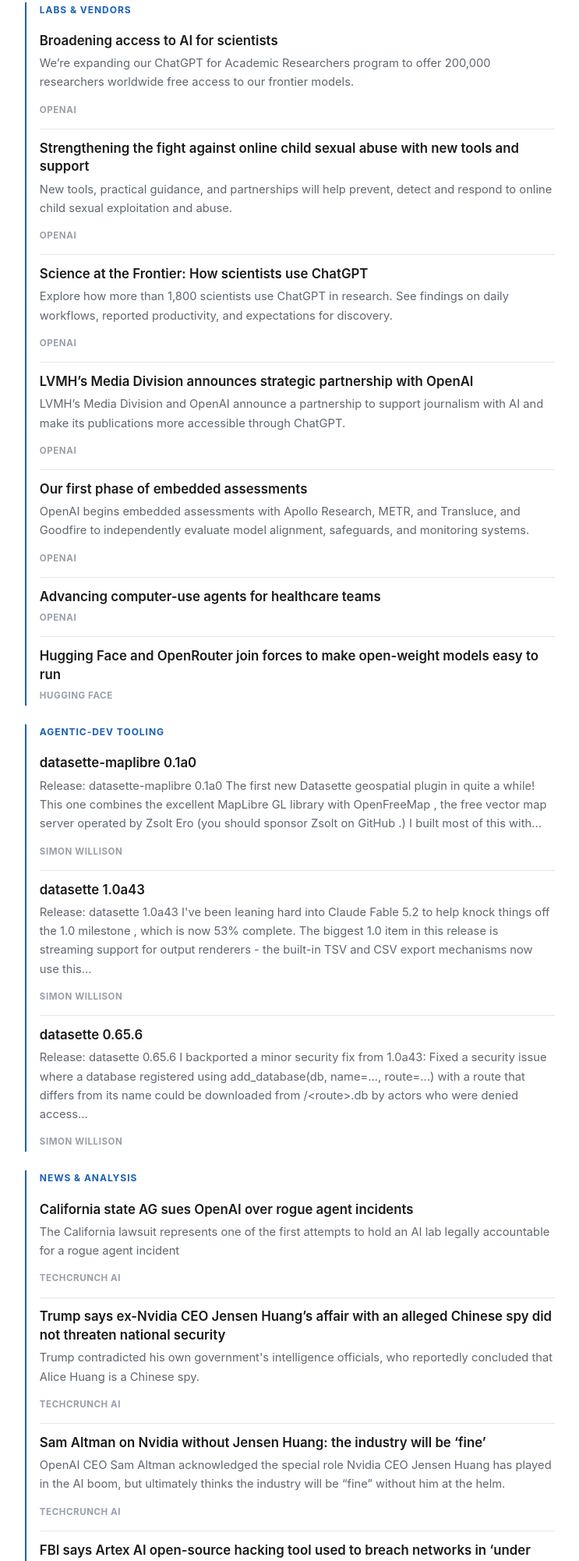
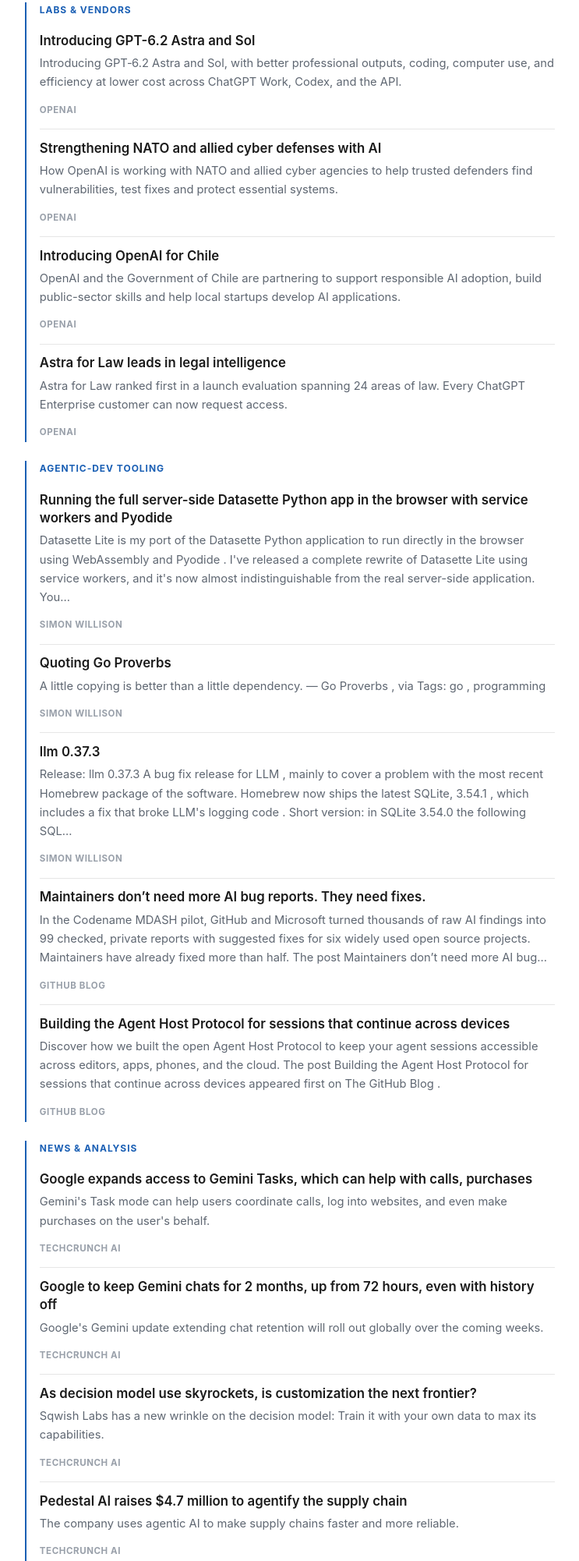
Before and after one commit to alex-voloshin-dev/ai-digest, a plain HTML site: page docs/index.html in a window 1280 px wide. Shown: the part 420-2422 px from the top of the page at 78% size, without its empty margins (268-1011 px from the left). Drawn offline with Linux system fonts and the light colour scheme.

Commit message:
digest: 2026-11-17

```diff
--- a/docs/index.html
+++ b/docs/index.html
@@ -117,8 +117,39 @@ footer p { margin: 0; }
 <h1>AI Digest</h1>
 <p class="tagline">A daily roundup of AI news from a fixed list of trusted sources.</p>
 <div class="author"><img class="avatar" src="https://cdn.hashnode.com/uploads/avatars/69ffa642f239332df4ffa118/d25b9659-f828-4ee9-9eb4-8af9d56b3239.png?w=200&amp;h=200&amp;fit=crop&amp;crop=faces&amp;auto=compress,format&amp;format=webp" alt="Alex Voloshin" width="48" height="48"><div class="author-text"><p class="byline">Curated by <strong>Alex Voloshin</strong></p></div></div>
-<p class="meta">Rolling 14-day window &middot; updated 2026-11-16 20:43 UTC</p>
+<p class="meta">Rolling 14-day window &middot; updated 2026-11-17 19:28 UTC</p>
 </header>
+<div class="day">
+<h2>Tuesday, November 17, 2026<span class="count">16 items</span></h2>
+<section class="cat">
+<h3>Labs &amp; vendors</h3>
+<article class="item"><a class="title" href="https://openai.com/index/introducing-gpt-6-2-astra-sol" target="_blank" rel="noopener">Introducing GPT-6.2 Astra and Sol</a><p class="summary">Introducing GPT‑6.2 Astra and Sol, with better professional outputs, coding, computer use, and efficiency at lower cost across ChatGPT Work, Codex, and the API.</p><span class="source">OpenAI</span></article>
+<article class="item"><a class="title" href="https://openai.com/index/strengthening-nato-allied-cyber-defences-ai" target="_blank" rel="noopener">Strengthening NATO and allied cyber defenses with AI</a><p class="summary">How OpenAI is working with NATO and allied cyber agencies to help trusted defenders find vulnerabilities, test fixes and protect essential systems.</p><span class="source">OpenAI</span></article>
+<article class="item"><a class="title" href="https://openai.com/index/introducing-openai-for-chile" target="_blank" rel="noopener">Introducing OpenAI for Chile</a><p class="summary">OpenAI and the Government of Chile are partnering to support responsible AI adoption, build public-sector skills and help local startups develop AI applications.</p><span class="source">OpenAI</span></article>
+<article class="item"><a class="title" href="https://openai.com/index/astra-law-6-2" target="_blank" rel="noopener">Astra for Law leads in legal intelligence</a><p class="summary">Astra for Law ranked first in a launch evaluation spanning 24 areas of law. Every ChatGPT Enterprise customer can now request access.</p><span class="source">OpenAI</span></article>
+</section>
+<section class="cat">
+<h3>Agentic-dev tooling</h3>
+<article class="item"><a class="title" href="https://simonwillison.net/2026/Nov/17/datasette-lite/" target="_blank" rel="noopener">Running the full server-side Datasette Python app in the browser with service workers and Pyodide</a><p class="summary">Datasette Lite is my port of the Datasette Python application to run directly in the browser using WebAssembly and Pyodide . I&#x27;ve released a complete rewrite of Datasette Lite using service workers, and it&#x27;s now almost indistinguishable from the real server-side application. You…</p><span class="source">Simon Willison</span></article>
+<article class="item"><a class="title" href="https://simonwillison.net/2026/Nov/17/go-proverbs/" target="_blank" rel="noopener">Quoting Go Proverbs</a><p class="summary">A little copying is better than a little dependency. — Go Proverbs , via Tags: go , programming</p><span class="source">Simon Willison</span></article>
+<article class="item"><a class="title" href="https://simonwillison.net/2026/Nov/16/llm/" target="_blank" rel="noopener">llm 0.37.3</a><p class="summary">Release: llm 0.37.3 A bug fix release for LLM , mainly to cover a problem with the most recent Homebrew package of the software. Homebrew now ships the latest SQLite, 3.54.1 , which includes a fix that broke LLM&#x27;s logging code . Short version: in SQLite 3.54.0 the following SQL…</p><span class="source">Simon Willison</span></article>
+<article class="item"><a class="title" href="https://github.blog/open-source/maintainers/maintainers-dont-need-more-ai-bug-reports-they-need-fixes/" target="_blank" rel="noopener">Maintainers don’t need more AI bug reports. They need fixes.</a><p class="summary">In the Codename MDASH pilot, GitHub and Microsoft turned thousands of raw AI findings into 99 checked, private reports with suggested fixes for six widely used open source projects. Maintainers have already fixed more than half. The post Maintainers don’t need more AI bug…</p><span class="source">GitHub Blog</span></article>
+<article class="item"><a class="title" href="https://github.blog/engineering/engineering-principles/building-the-agent-host-protocol-for-sessions-that-continue-across-devices/" target="_blank" rel="noopener">Building the Agent Host Protocol for sessions that continue across devices</a><p class="summary">Discover how we built the open Agent Host Protocol to keep your agent sessions accessible across editors, apps, phones, and the cloud. The post Building the Agent Host Protocol for sessions that continue across devices appeared first on The GitHub Blog .</p><span class="source">GitHub Blog</span></article>
+</section>
+<section class="cat">
+<h3>News &amp; analysis</h3>
+<article class="item"><a class="title" href="https://techcrunch.com/2026/11/17/google-expands-access-to-gemini-tasks-which-can-help-with-calls-purchases/" target="_blank" rel="noopener">Google expands access to Gemini Tasks, which can help with calls, purchases</a><p class="summary">Gemini&#x27;s Task mode can help users coordinate calls, log into websites, and even make purchases on the user&#x27;s behalf.</p><span class="source">TechCrunch AI</span></article>
+<article class="item"><a class="title" href="https://techcrunch.com/2026/11/17/google-to-keep-gemini-chats-for-two-months-up-from-72-hours-even-with-history-off/" target="_blank" rel="noopener">Google to keep Gemini chats for 2 months, up from 72 hours, even with history off</a><p class="summary">Google&#x27;s Gemini update extending chat retention will roll out globally over the coming weeks.</p><span class="source">TechCrunch AI</span></article>
+<article class="item"><a class="title" href="https://techcrunch.com/2026/11/17/as-decision-model-use-skyrockets-is-customization-is-the-next-frontier/" target="_blank" rel="noopener">As decision model use skyrockets, is customization the next frontier?</a><p class="summary">Sqwish Labs has a new wrinkle on the decision model: Train it with your own data to max its capabilities.</p><span class="source">TechCrunch AI</span></article>
+<article class="item"><a class="title" href="https://techcrunch.com/2026/11/17/pedestal-ai-raises-4-7-million-to-agentify-the-supply-chain/" target="_blank" rel="noopener">Pedestal AI raises $4.7 million to agentify the supply chain</a><p class="summary">The company uses agentic AI to make supply chains faster and more reliable.</p><span class="source">TechCrunch AI</span></article>
+<article class="item"><a class="title" href="https://techcrunch.com/2026/11/17/protons-lumo-a-privacy-focused-alternative-to-chatgpt-and-claude-arrives-on-desktop/" target="_blank" rel="noopener">Proton’s Lumo, a privacy-focused alternative to ChatGPT and Claude, arrives on desktop</a><p class="summary">Proton&#x27;s new Lumo Desktop app for Windows, Mac, and Linux lets users automate tasks across files and connected apps, with granular controls over what its AI can access.</p><span class="source">TechCrunch AI</span></article>
+<article class="item"><a class="title" href="https://techcrunch.com/2026/11/17/ai-models-can-be-tricked-into-identifying-civilians-as-military-targets-by-telling-them-its-a-game/" target="_blank" rel="noopener">AI models can be tricked into identifying civilians as military targets by telling them it’s a game</a><p class="summary">Vals, a San Francisco-based AI evaluation startup, tested whether leading AI models could be manipulated into participating in autonomous warfare. They usually compiled.</p><span class="source">TechCrunch AI</span></article>
+</section>
+<section class="cat">
+<h3>Research &amp; curators</h3>
+<article class="item"><a class="title" href="https://importai.substack.com/p/import-ai-481-ai-sub-contractors" target="_blank" rel="noopener">Import AI 481: AI sub-contractors; a wet lab for AI; and subterfuge during development</a><p class="summary">Plus: CucumberVision!</p><span class="source">Import AI</span></article>
+</section>
+</div>
 <div class="day">
 <h2>Monday, November 16, 2026<span class="count">16 items</span></h2>
 <section class="cat">
@@ -435,35 +466,6 @@ footer p { margin: 0; }
 <article class="item"><a class="title" href="https://techcrunch.com/2026/11/02/apple-watchs-ai-features-for-rewinding-and-recapping-conversations-begin-beta-testing/" target="_blank" rel="noopener">Apple Watch’s AI features for rewinding and recapping conversations begin beta testing</a><p class="summary">Now in beta: Apple&#x27;s new Audio Intelligence features can help you remember what someone said or take notes on conversations.</p><span class="source">TechCrunch AI</span></article>
 </section>
 </div>
-<div class="day">
-<h2>Monday, November 2, 2026<span class="count">14 items</span></h2>
-<section class="cat">
-<h3>Labs &amp; vendors</h3>
-<article class="item"><a class="title" href="https://openai.com/index/grid-protectors-program" target="_blank" rel="noopener">Introducing the Grid Protectors Program</a><p class="summary">OpenAI’s Grid Protectors Program will work with utilities to help future compute campuses support grid reliability and protect consumer electricity costs.</p><span class="source">OpenAI</span></article>
-<article class="item"><a class="title" href="https://openai.com/index/lifeval" target="_blank" rel="noopener">LifeVal</a><p class="summary">Introducing LifeVal, a benchmark measuring how well AI helps people complete everyday tasks, from finding childcare to managing finances and government paperwork.</p><span class="source">OpenAI</span></article>
-<article class="item"><a class="title" href="https://openai.com/index/qodo-codex-plugin" target="_blank" rel="noopener">Qodo builds context into AI code review with Codex</a><p class="summary">Qodo brings company knowledge and coding standards into Codex, helping developers catch P0 issues across repositories before opening a pull request.</p><span class="source">OpenAI</span></article>
-</section>
-<section class="cat">
-<h3>Agentic-dev tooling</h3>
-<article class="item"><a class="title" href="https://simonwillison.net/2026/Nov/2/census-bureau-super-intelligence/" target="_blank" rel="noopener">The U.S. Census Bureau and “Super Intelligence”</a><p class="summary">I was reminded today of AI Adoption Rate Trending Down for Large Companies , a chart produced by Apollo Global Management in September 2025, which appeared to show a slowdown in U.S. corporate AI adoption based on numbers collected by the U.S. Census Bureau. At the time I used…</p><span class="source">Simon Willison</span></article>
-<article class="item"><a class="title" href="https://simonwillison.net/2026/Nov/1/delete-uv-lock-first/" target="_blank" rel="noopener">If in doubt, delete the uv.lock file</a><p class="summary">I&#x27;ve been getting the occasional confusing Python dependency error since switching over to Python 3.15 and the rule I&#x27;m having to remember is: If in doubt, delete the uv.lock file Most of my projects are libraries which don&#x27;t include a uv.lock file, since it&#x27;s rude for a library…</p><span class="source">Simon Willison</span></article>
-<article class="item"><a class="title" href="https://simonwillison.net/2026/Nov/1/kyle-kingsbury/" target="_blank" rel="noopener">Quoting Kyle Kingsbury</a><p class="summary">More broadly, the use of LLMs erodes trust in documentation, in software, and in the organizations which produce them. Perhaps engineers will begin to treat any new software project with suspicion—the signals we used to rely on as markers of a mature system are now easier to…</p><span class="source">Simon Willison</span></article>
-<article class="item"><a class="title" href="https://github.blog/open-source/gaming/game-off-2026-the-theme-is-shift/" target="_blank" rel="noopener">Game Off 2026: The theme is SHIFT</a><p class="summary">GitHub’s annual month-long game jam is back for its 14th year! This November, make a game inspired by the theme SHIFT. Change gears, swap perspectives, bend reality, or just press a certain key. The post Game Off 2026: The theme is SHIFT appeared first on The GitHub Blog .</p><span class="source">GitHub Blog</span></article>
-</section>
-<section class="cat">
-<h3>News &amp; analysis</h3>
-<article class="item"><a class="title" href="https://techcrunch.com/2026/11/02/new-york-times-and-other-outlets-sue-web-browser-brave-over-alleged-content-scraping/" target="_blank" rel="noopener">New York Times and other outlets sue web browser Brave over alleged content scraping</a><p class="summary">The New York Times is suing privacy-focused web browser company Brave for allegedly scraping the outlet’s copyrighted content and unlawfully distributing it to its own customers, like Anthropic and Perplexity.</p><span class="source">TechCrunch AI</span></article>
-<article class="item"><a class="title" href="https://techcrunch.com/2026/11/02/42ai-comes-out-of-stealth-with-62-5m-and-a-world-model-that-can-predict-human-behavior/" target="_blank" rel="noopener">42AI comes out of stealth with $62.5M and a world model that can ‘predict human behavior’</a><p class="summary">Here&#x27;s a question straight out of sci-fi: What if AI could predict what you were going to do before you decided to, even in a completely new situation?</p><span class="source">TechCrunch AI</span></article>
-<article class="item"><a class="title" href="https://techcrunch.com/2026/11/02/elon-musk-throttles-grok-bot-limits-due-to-unsustainably-high-costs/" target="_blank" rel="noopener">Elon Musk throttles Grok Bot limits due to ‘unsustainably high’ costs</a><p class="summary">Musk recently referred to Grok Bot as having &quot;the fastest growth of a product that I&#x27;ve ever seen in my life.&quot;</p><span class="source">TechCrunch AI</span></article>
-<article class="item"><a class="title" href="https://techcrunch.com/2026/11/02/omen-ai-adds-liquid-know-how-in-16-million-aquatic-labs-acquisition/" target="_blank" rel="noopener">Omen AI adds liquid know-how in $16 million Aquatic Labs acquisition</a><p class="summary">Two startups tackling the data center water problem are joining forces in a $16 million deal.</p><span class="source">TechCrunch AI</span></article>
-<article class="item"><a class="title" href="https://techcrunch.com/2026/11/02/2-days-till-techcrunch-founder-summit-boston-founders-dont-need-a-silicon-valley-address-to-build-something-big/" target="_blank" rel="noopener">2 days till TechCrunch Founder Summit: Boston founders don’t need a Silicon Valley address to build something big</a><p class="summary">TechCrunch Founder Summit happens on November 4 in Boston for a founder-focused agenda and impactful connections. Save up to $100 or get discounts with group passes.</p><span class="source">TechCrunch AI</span></article>
-<article class="item"><a class="title" href="https://techcrunch.com/2026/11/02/openai-is-finally-merging-chatgpts-chat-and-work-tabs/" target="_blank" rel="noopener">OpenAI is finally merging ChatGPT’s Chat and Work tabs</a><p class="summary">OpenAI said that ChatGPT and Codex will draw usage from the same allocation pool after this change.</p><span class="source">TechCrunch AI</span></article>
-</section>
-<section class="cat">
-<h3>Research &amp; curators</h3>
-<article class="item"><a class="title" href="https://importai.substack.com/p/import-ai-479-spacewar-low-latency" target="_blank" rel="noopener">Import AI 479: Spacewar; low-latency tasks versus LLMs; Genie 4</a><p class="summary">What do LLMs think about vision models?</p><span class="source">Import AI</span></article>
-</section>
-</div>
 <footer>
 <p>Automated, unattended news page. Built deterministically from a fixed list
 of trusted source feeds; every item links to its origin.</p>
```
Also changed, not shown: 1 other file.
